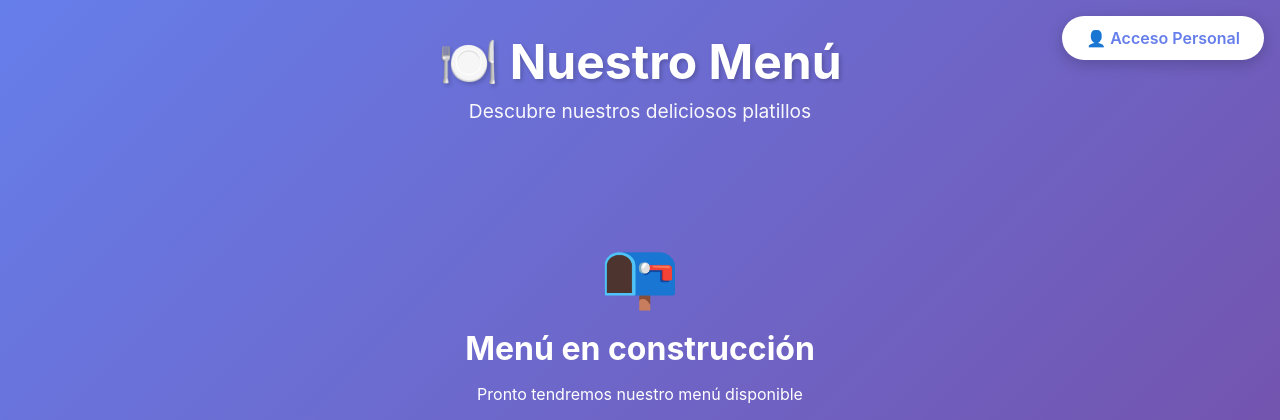
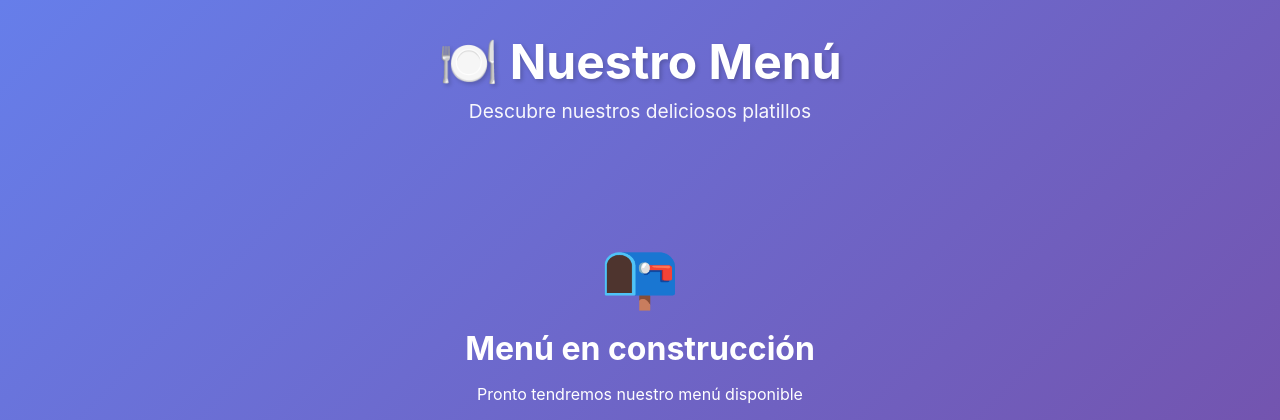
Before and after one commit to vallejojc3/Restaurante, a Flask app: page /menu in a window 1280 px wide. Shown: the top 420 px of the page. Run offline with Flask 3, Linux system fonts and the light colour scheme; data that the repository does not hold is empty.

Commit message:
se le quito el boton del menu publico para acceder  al login del personal

```diff
--- a/templates/menu_publico.html
+++ b/templates/menu_publico.html
@@ -209,7 +209,7 @@
     </style>
 </head>
 <body>
-    <a href="{{ url_for('login') }}" class="login-link">👤 Acceso Personal</a>
+
 
     <div class="container">
         <div class="header">
```
